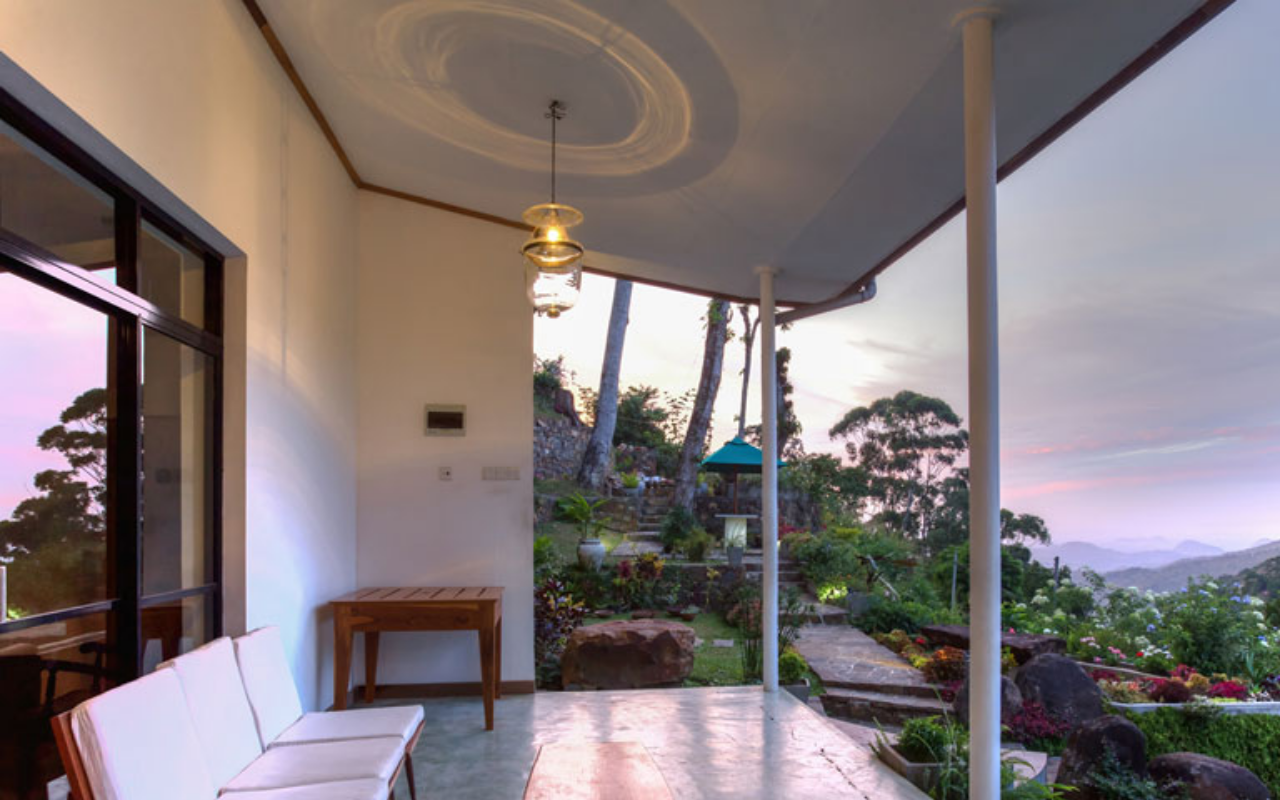
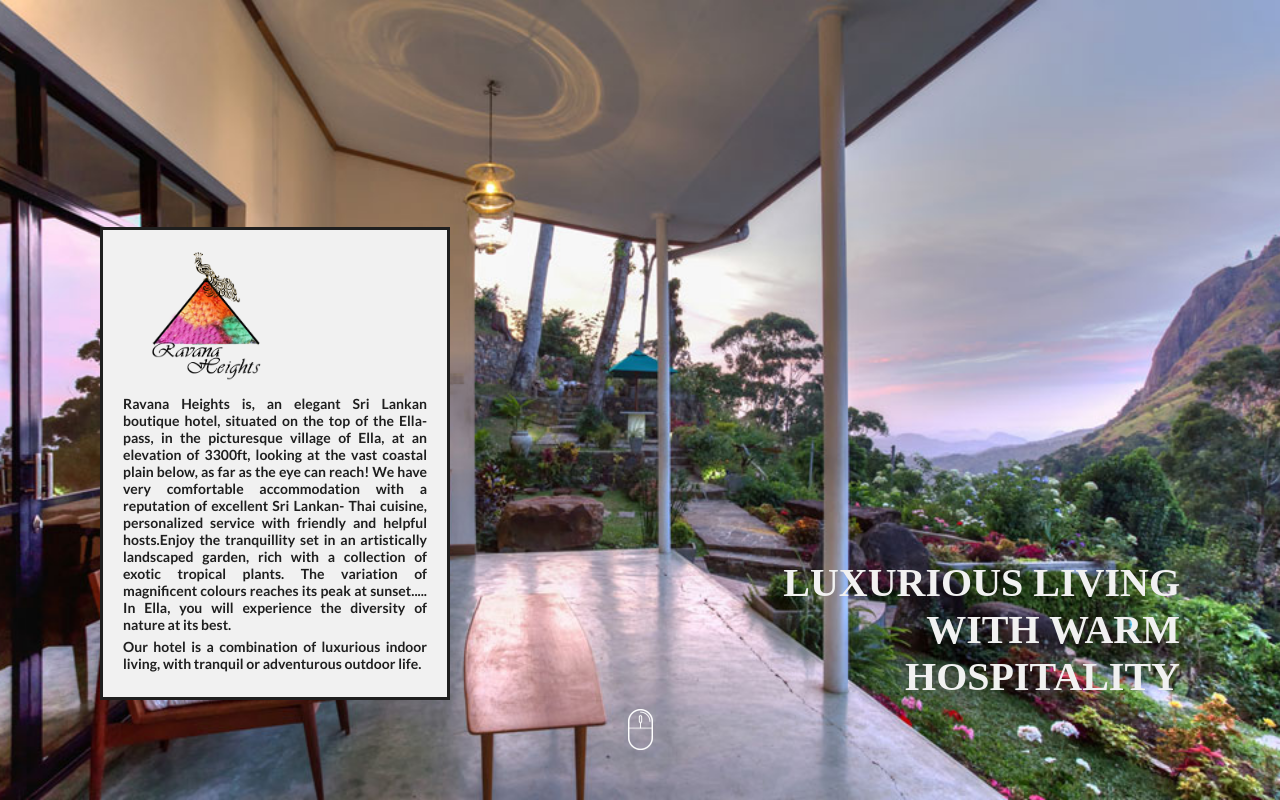
Before and after one commit to omalka226/ravanaheights, a PHP site: page / in a window 1280 px wide; the page is wider, and only the part inside the window is pictured. Shown: the top 800 px of that part. Run offline with PHP 8.4, Linux system fonts and the light colour scheme; some web fonts are replaced.

Commit message:
home section chnages

```diff
--- a/content/home.php
+++ b/content/home.php
@@ -1 +1,11 @@
-<section id="home" class="frame-container"></section>
+<section id="home" class="frame-container">
+	<div class="inner-container">
+		<div id="home-description-container">
+			<img src="images/logo.png" alt="ravanaheights logo"/>
+			<p>Ravana Heights is, an elegant Sri Lankan boutique hotel, situated on the top of the Ella-pass, in the picturesque village of Ella, at an elevation of 3300ft, looking at the vast coastal plain below, as far as the eye can reach! We have very comfortable accommodation with a reputation of excellent Sri Lankan- Thai cuisine, personalized service with friendly and helpful hosts.Enjoy the tranquillity set in an artistically landscaped garden, rich with a collection of exotic tropical plants. The variation of magnificent colours reaches its peak at sunset..... In Ella, you will experience the diversity of nature at its best.</p>
+			<p>Our hotel is a combination of luxurious indoor living, with tranquil or adventurous outdoor life.</p>
+		</div>
+		<h3>Luxurious living with warm hospitality</h3>
+	</div>
+	<img src="images/mouse.png" class="mouse"/>
+</section>
--- a/content/rooms.php
+++ b/content/rooms.php
@@ -1,3 +1,16 @@
 <section id="rooms" class="frame-container">
 	<h2 class="title">Rooms</h2>
+	<div class="room-container">
+		<div class="room-image-container"></div>
+		<div class="room-detail-container">
+			<div class="room-detail-upper">
+				<div class="room-detail-titles">
+					<h2 class="room-title">Deluxe Double</h2>
+					<span class="max-occupancy"></span>
+				</div>
+				<span class="room-price">$ 85</span>
+			</div>
+			<p>Ground floor 25 Sq Meter room with en suite bathroom with Grohe pressure showers, and private sit-out.. The rooms have floor to ceiling sliding doors on the ground flooor, with great views of Ella rock; and the Ella gap from the private sit-out, which is in the flower garden. Two of the three standard rooms have king size beds, with very luxurious...</p>
+		</div>
+	</div>
 </section>
--- a/css/style.css
+++ b/css/style.css
@@ -34,6 +34,32 @@
 	margin:0;
 	padding:0;
 	scroll-behavior: smooth;
+	-webkit-box-sizing: border-box; /* Safari/Chrome, other WebKit */
+	-moz-box-sizing: border-box;    /* Firefox, other Gecko */
+	box-sizing: border-box;         /* Opera/IE 8+ */
+}
+::-webkit-scrollbar {
+	width: 8px;
+}
+::-webkit-scrollbar-track {
+	background:#aaa;
+}
+::-webkit-scrollbar-thumb {
+	background-color: #12204c;
+	outline: 1px solid #fafafa;
+	border-radius: 10px;
+}
+::-moz-selection {
+	background: #12204c;
+	color:#fafafa;
+}
+::selection {
+	background: #12204c;
+	color:#fafafa;
+}
+button:focus, button:active, button:hover{
+	outline: 0px;
+	/* border:0px; */
 }
 body{
 	position: relative;
@@ -49,7 +75,9 @@
 	background-size: cover;
 	background-repeat: no-repeat;
 	z-index: 1;
-	/**/
+	display: flex;
+	align-items: center;
+	justify-content: center;
 	padding: 100px;
 }
 #home{
@@ -94,3 +122,52 @@
 	z-index: -1;
 	background: #1f1f1f;
 }
+#home-description-container{
+	padding:20px;
+	position: relative;
+	background: #f1f1f1;
+	color: #1f1f1f;
+	border:3px solid #1f1f1f;
+	width:350px;
+	height: auto;
+}
+#home-description-container img{
+	width:55%;
+	position: relative;
+	margin-bottom: 10px;
+	display: block;
+}
+#home-description-container p{
+	font-size: 14px;
+	font-weight: 700;
+	text-align: justify;
+	margin-bottom: 5px;
+}
+#home h3{
+	font-family: 'Peace sans';
+	font-size: 2.5em;
+	color:#f1f1f1;
+	text-transform: uppercase;
+	width:450px;
+	text-align: right;
+}
+.inner-container{
+	position: relative;
+	width: 100%;
+	height: 100%;
+	display: flex;
+	flex-direction: row;
+}
+#home .inner-container{
+	align-items: flex-end;
+	justify-content: space-between;
+}
+.mouse{
+	position: absolute;
+	width:25px;
+	height: auto;
+	bottom:50px;
+	display: block;
+	margin:auto;
+	cursor: pointer;
+}
```
